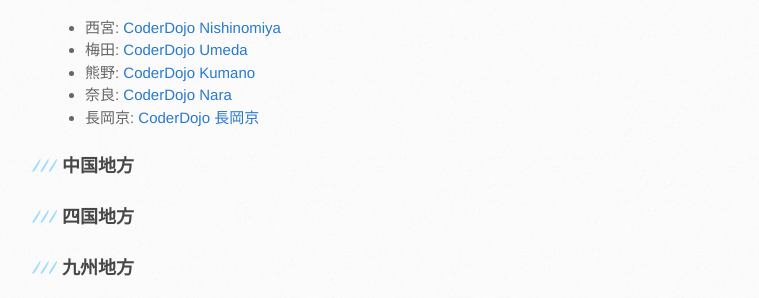
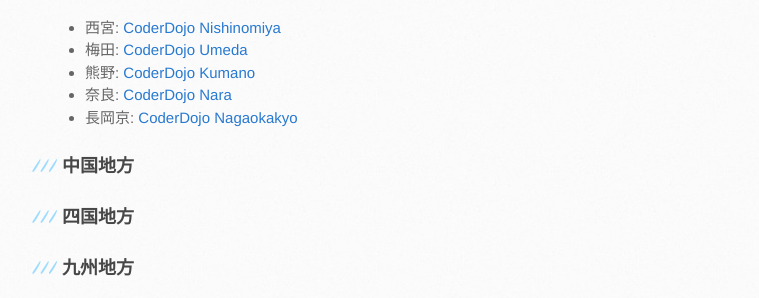
Before and after one commit to coderdojo-japan/coderdojo-japan.github.io, a Jekyll site: the page built from index.md, in a window 1280 px wide and 900 px high, scrolled down 1715 px. Shown: the part 151-449 px from the top of the window, without its empty margins (105-864 px from the left). Built offline with Jekyll 4.4.1, drawn with Linux system fonts in a browser that asks for light colours; Markdown is read by kramdown in place of the engine named in the settings.

Commit message:
Tweak 長岡京: 漢字 to alphabet

```diff
--- a/index.md
+++ b/index.md
@@ -62,7 +62,7 @@
 * 梅田: [CoderDojo Umeda](http://coderdojo-nishinomiya.info/)
 * 熊野: [CoderDojo Kumano](https://www.facebook.com/coderdojo.kumano)
 * 奈良: [CoderDojo Nara](https://coderdojonara.wordpress.com/)
-* 長岡京: [CoderDojo 長岡京](https://coderdojo-nagaokakyo.doorkeeper.jp/)
+* 長岡京: [CoderDojo Nagaokakyo](https://coderdojo-nagaokakyo.doorkeeper.jp/)
 
 ### 中国地方
 
```
